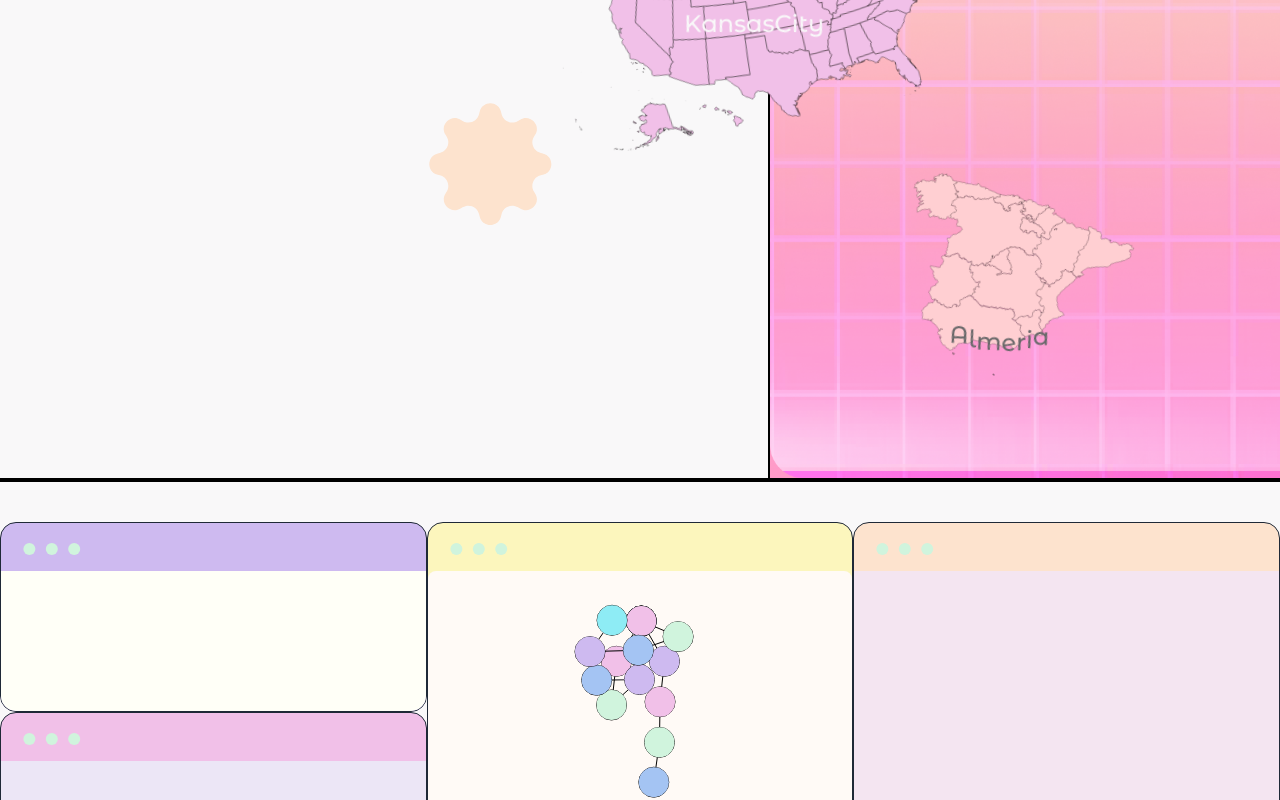
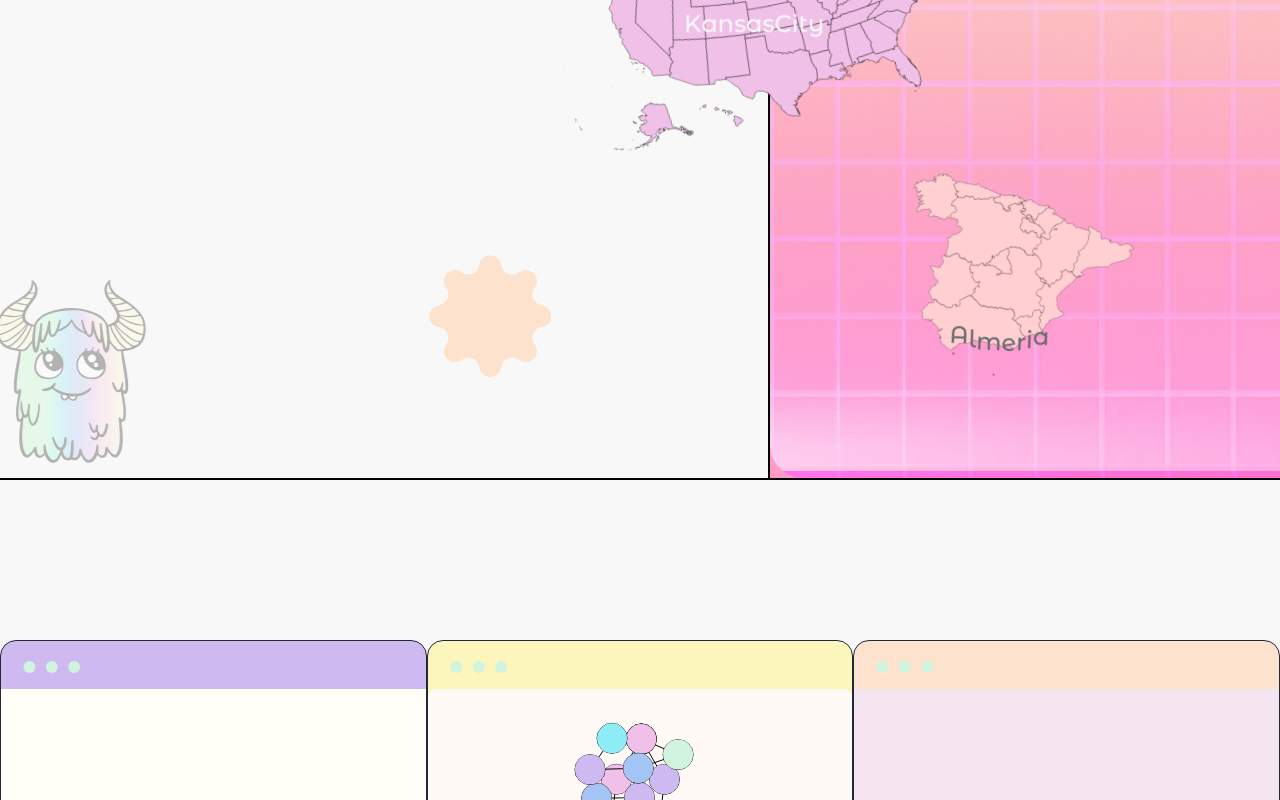
Before and after one commit to 93Belen/belencita-web, a Vue app: page / in a window 1280 px wide. Shown: the part 1355-2155 px from the top of the page. Built offline with nearby package versions, Linux system fonts and the light colour scheme; a web font is replaced by a local one.

Commit message:
mobile monster

```diff
--- a/src/Sections/Maps.vue
+++ b/src/Sections/Maps.vue
@@ -88,7 +88,7 @@ const changeCountry = (string) => {
 
 
 <template>
-<div class="bg-white w-full max-h-[900px] border-b-2 border-black">
+<div id="desktop-maps-text" class="bg-white w-full max-h-[900px] 2xl:border-b-2 border-black">
     <div class="maps border-l-2 border-black border-b-2 border-black w-[50vw] hidden 2xl:block absolute max-h-[900px] h-[900px] z-[0] right-0"></div>
 
     <div class="bg-white md:min-h-[750px] max-w-[1900px] m-auto md:max-h-[900px] overflow-hidden h-fit py-10 md:py-0 border-b-2 border-black md:grid md:grid-rows-1 md:grid-cols-[40%_60%] text-black">
@@ -128,7 +128,7 @@ const changeCountry = (string) => {
             </swiper-container>
         </div>
         <!-- Desktop -->
-        <div id="desktop-maps-text" class="hidden max-h-[900px] md:grid grid-cols-3 grid-rows-3 justify-center items-center pl-20 xl:pl-36 py-12 text-md xl:text-lg">
+        <div class="hidden max-h-[900px] md:grid grid-cols-3 grid-rows-3 justify-center items-center pl-20 xl:pl-36 py-12 text-md xl:text-lg">
             <div class="hidden lg:block col-start-1 row-start-1 z-[0] relative right-10"><DarkBlueGraphic/></div>
              <div v-if="country === 'spain'" class="pt-2 z-[99] col-start-1 col-span-3 row-start-1 row-span-3 animate-appear">
                 <h3 class="font-bold">From the southernmost part of Spain.</h3>
@@ -151,8 +151,6 @@ const changeCountry = (string) => {
                 </p>
             </div>
             <div class="hidden lg:block z-[0] col-start-3 row-start-3 relative left-10"><OrangeGraphic /></div>
-            <!-- Monster -->
-            <div id="monster" class="relative left-[-150px] w-[150px] opacity-0"><Monster/></div>
         </div>
         <div id="map-div" class="w-full max-h-[900px] hidden md:grid md:grid-cols-6 md:grid-rows-6 text-white text-md font-medium font-alternates">
             <div id="maps" class=" maps border-l-2 border-black col-start-3 col-span-4 row-start-1 row-span-6"></div>
@@ -170,6 +168,8 @@ const changeCountry = (string) => {
             </div>
         </div>
     </div>
+            <!-- Monster -->
+        <div id="monster" class="relative bottom-[60px] md:bottom-[200px] left-[-50px] md:left-[-150px] z-[99999] md:w-[150px] w-[50px] opacity-0"><Monster/></div>
 </div>
 
 </template>
```
